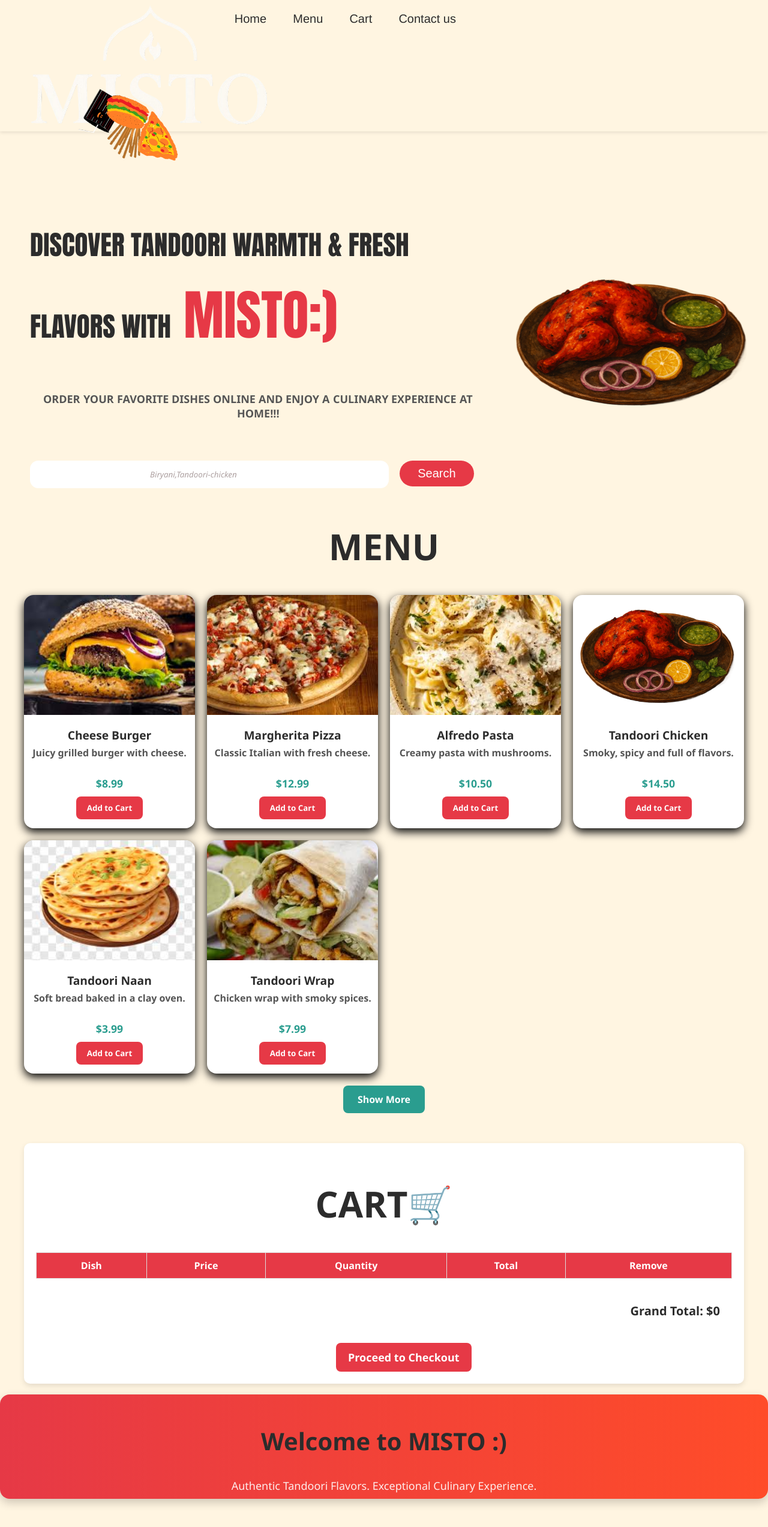
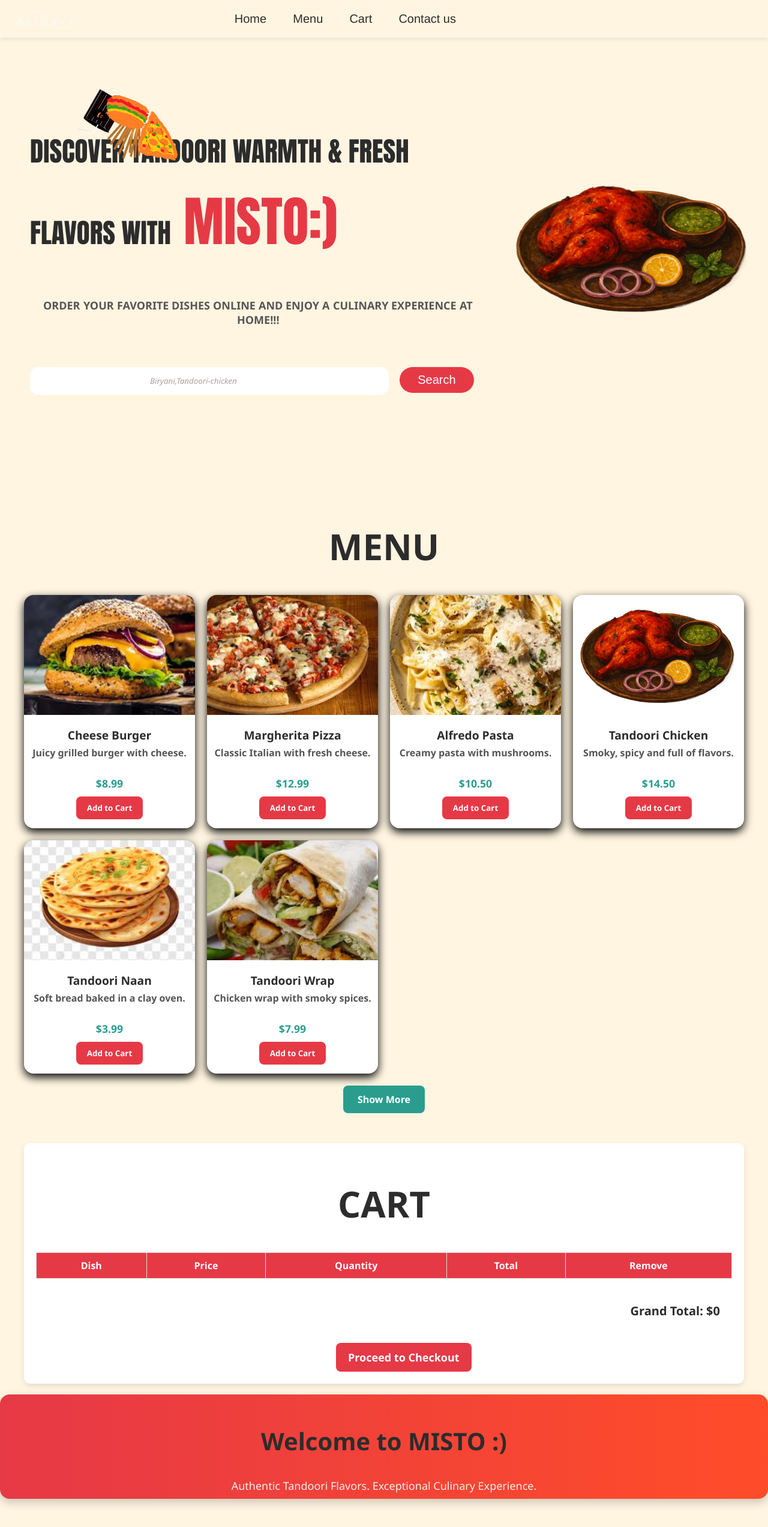
Before and after one commit to kashaf31/Food-ordering-website, a plain HTML site: page index.html in a window 1280 px wide. Shown: the top 2546 px of the page at 60% size. Drawn offline with Linux system fonts and the light colour scheme.

Commit message:
Update index.html

```diff
--- a/index.html
+++ b/index.html
@@ -14,7 +14,7 @@
     <div class="header">
         <div class="container">
             <nav class="navbar">
-            <img src="images/logo.png" id="misto">
+            <img src="images/logo.png" class="misto">
 
 <ul id="sidemenue">
     <li ><a href="#">Home</a></li>
@@ -171,7 +171,7 @@
 <!-- Cart Section -->
  <section id="cart">
 <div class="cart-container">
-  <h2>CART🛒</h2>
+  <h2>CART</h2>
   <table id="cart-table">
     <thead>
       <tr>
```
